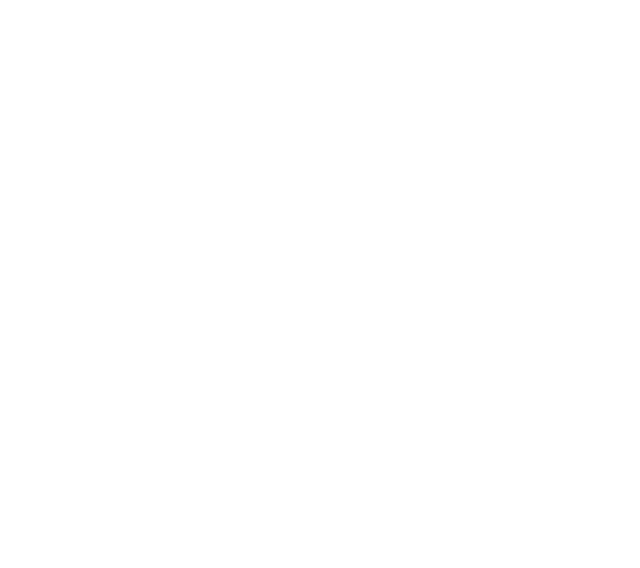
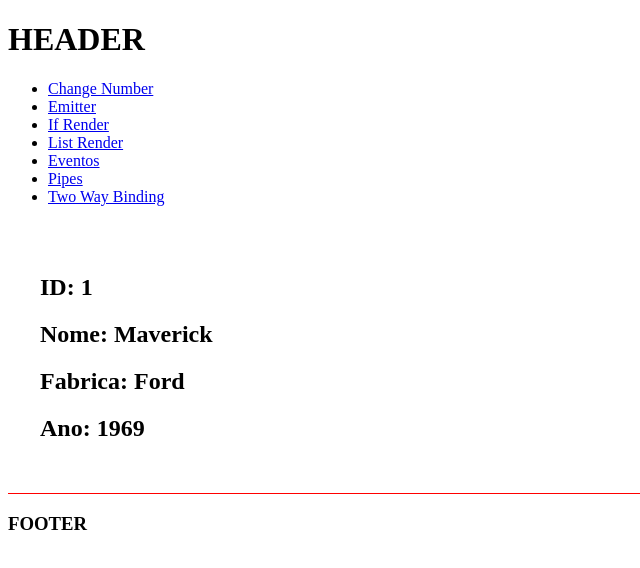
Before and after one commit to Rodrigopca42/Estudo-Angular, an Angular app: page /list-render/1 in a window 1280 px wide. Before the commit this address led to /. Shown: the top 568 px of the page, without its empty margins (0-640 px from the left). Built offline with nearby package versions, Linux system fonts and the light colour scheme; data requests are answered from the project's data file.

Commit message:
Carregando dado individual

```diff
--- a/src/app/Car.ts
+++ b/src/app/Car.ts
@@ -1,4 +1,5 @@
 export interface Cars{
+  id: number;
   name : string;
   type: string;
   age: number;
--- a/src/app/app-routing.module.ts
+++ b/src/app/app-routing.module.ts
@@ -8,6 +8,7 @@
 import { ListRenderComponent } from './components/list-render/list-render.component';
 import { PipesComponent } from './components/pipes/pipes.component';
 import { TwoWayBindingComponent } from './components/two-way-binding/two-way-binding.component';
+import { ItemDetailComponent } from './components/item-detail/item-detail.component';
 
 const routes: Routes = [
   { path:'', component: NavComponent, children:[
@@ -16,6 +17,7 @@
     {path:'eventos', component: EventosComponent},
     {path:'if-render', component: IfRenderComponent},
     {path:'list-render', component: ListRenderComponent},
+    {path:'list-render/:id', component: ItemDetailComponent},
     {path:'pipes', component: PipesComponent},
     {path:'two-way-binding', component: TwoWayBindingComponent}
 ]}
--- a/src/app/app.module.ts
+++ b/src/app/app.module.ts
@@ -13,6 +13,7 @@
 import { PipesComponent } from './components/pipes/pipes.component';
 import { TwoWayBindingComponent } from './components/two-way-binding/two-way-binding.component';
 import { NavComponent } from './components/nav/nav.component';
+import { ItemDetailComponent } from './components/item-detail/item-detail.component';
 
 
 
@@ -27,7 +28,8 @@
     ListRenderComponent,
     PipesComponent,
     TwoWayBindingComponent,
-    NavComponent
+    NavComponent,
+    ItemDetailComponent
   ],
   imports: [
     BrowserModule,
--- /dev/null
+++ b/src/app/components/item-detail/item-detail.component.html
@@ -0,0 +1,6 @@
+<div *ngIf="carros" class="class">
+  <h2>ID: {{carros.id}}</h2>
+  <h2>Nome: {{carros.name}}</h2>
+  <h2>Fabrica: {{carros.type}} </h2>
+  <h2>Ano: {{carros.age}}</h2>
+</div>
--- /dev/null
+++ b/src/app/components/item-detail/item-detail.component.ts
@@ -0,0 +1,31 @@
+import { Component, OnInit } from '@angular/core';
+
+import { ActivatedRoute } from '@angular/router';
+
+import { Cars } from 'src/app/Car';
+
+import { ListService } from 'src/app/services/list.service';
+
+
+
+@Component({
+  selector: 'app-item-detail',
+  templateUrl: './item-detail.component.html',
+  styleUrls: ['./item-detail.component.css']
+})
+export class ItemDetailComponent implements OnInit {
+  carros?: Cars;
+
+  constructor( private listService: ListService, private route: ActivatedRoute) {
+    this.getCarros()
+  }
+
+  ngOnInit(): void {
+  }
+
+  getCarros(){
+    const id = Number(this.route.snapshot.paramMap.get("id"));
+    this.listService.getItem(id).subscribe((Cars) => (this.carros = Cars));
+  }
+
+}
--- a/src/app/components/list-render/list-render.component.html
+++ b/src/app/components/list-render/list-render.component.html
@@ -2,7 +2,7 @@
   <h2>Carros:</h2>
   <ul>
     <li *ngFor="let carros of carros">
-      Nome:{{carros.name}} - Fabricado pela: {{carros.type}}
+      Nome: <a routerLink="/list-render/{{carros.id}}">{{carros.name}}</a> - Fabricado pela: {{carros.type}}
       <button (click)="showAge(carros)">Show Age</button>
       <button (click)="removeCarros(carros)">Excluir</button>
     </li>
--- a/src/app/services/list.service.ts
+++ b/src/app/services/list.service.ts
@@ -19,4 +19,8 @@
     return this.http.get<Cars[]>(this.apiUrl)
   }
 
+  getItem(id: number): Observable<Cars>{
+      return this.http.get<Cars>(`${this.apiUrl}/${id}`);
+  }
+
 }
```
Also changed, not shown: src/app/components/item-detail/item-detail.component.css (added), 1 other file (tests, documents, lock files or other folders).
